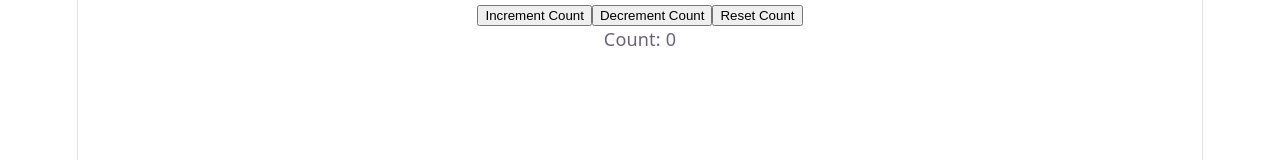
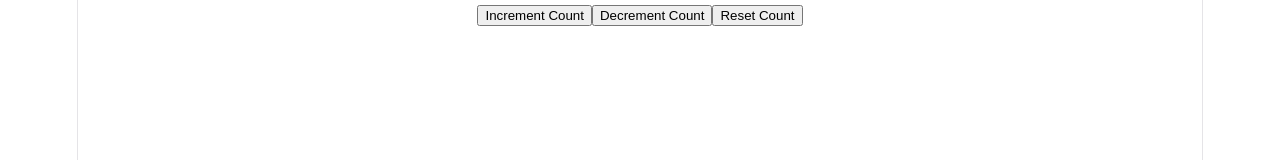
Before and after one commit to Paa1Vyas/react_interns, a React app: page / in a window 1280 px wide. Shown: the top 160 px of the page. Built offline with nearby package versions, Linux system fonts and the light colour scheme; the HTML template or start-up script is replaced by a standard one.

Commit message:
Simulating Merge Conflicts

```diff
--- a/src/StateDemo.jsx
+++ b/src/StateDemo.jsx
@@ -19,7 +19,7 @@ export default function StateDemo() {
         <button onClick={incrementCount}>Increment Count</button>
         <button onClick={decrementCount}>Decrement Count</button>
         <button onClick={() => setCount(0)}>Reset Count</button>
-        <p>Count: {count}</p>
+        {/* removed the count display */}
     </div>
   )
 }
```
